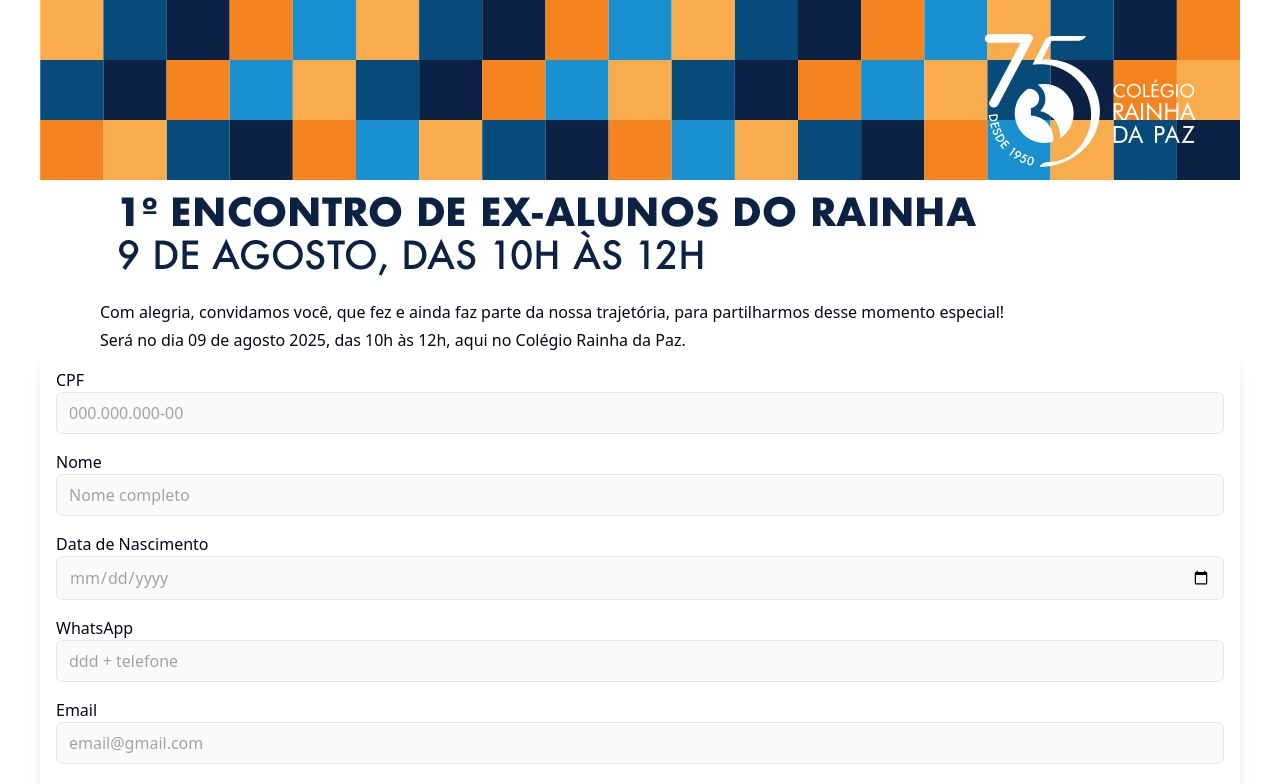
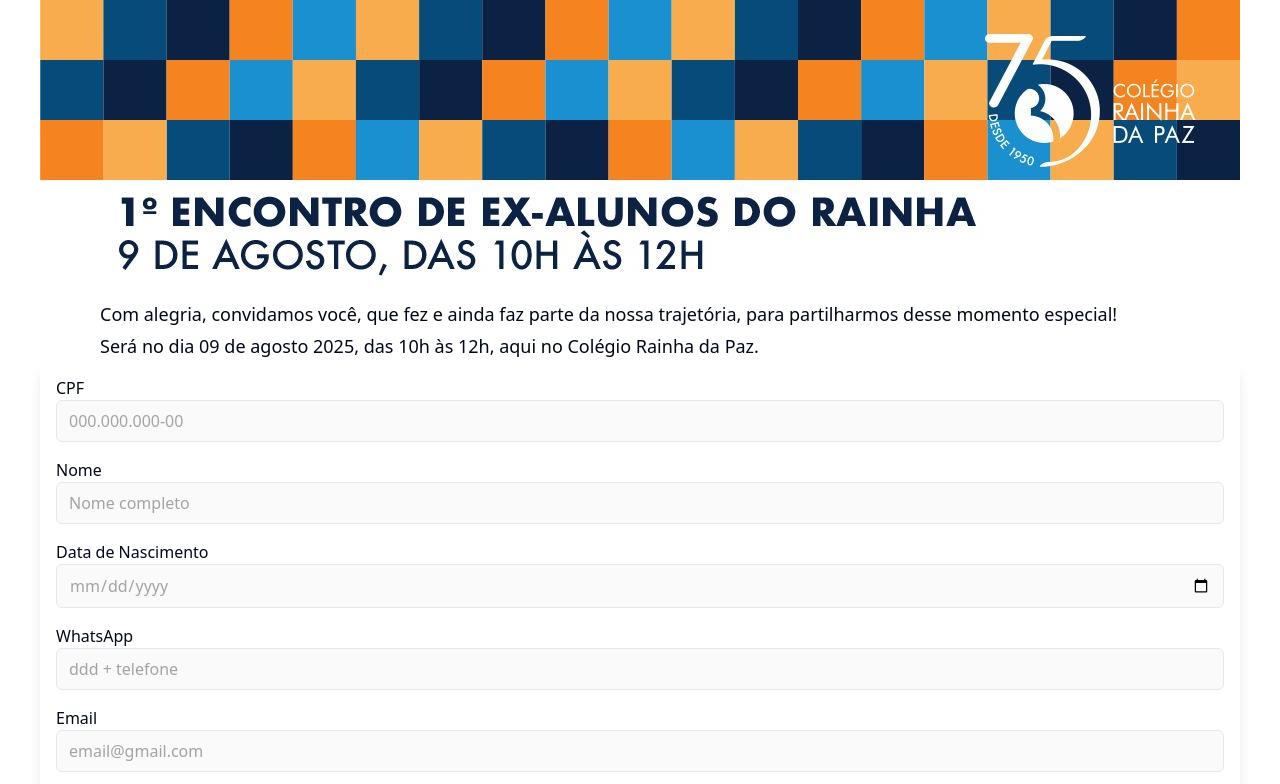
Before and after one commit to Jonatas00/rainha75-normal, a Vue app: page / in a window 1280 px wide. Shown: the top 784 px of the page. Built offline with nearby package versions, Linux system fonts and the light colour scheme.

Commit message:
📝 update text size

```diff
--- a/src/components/TitleComponent.vue
+++ b/src/components/TitleComponent.vue
@@ -2,9 +2,7 @@
   <header class="non-draggable pointer-events-none">
 
     <img src="../assets/banner.jpeg" alt="Banner-rainha">
-    <div class="text-justify space-y-1 max-w-[90%] lg:max-w mx-auto">
-
-
+    <div class="text-justify space-y-1 max-w-[90%] lg:max-w mx-auto text-sm sm:text-base md:text-lg">
       <p>
         Com alegria, convidamos você, que fez e ainda faz parte da nossa trajetória, para partilharmos desse momento
         especial!
```
